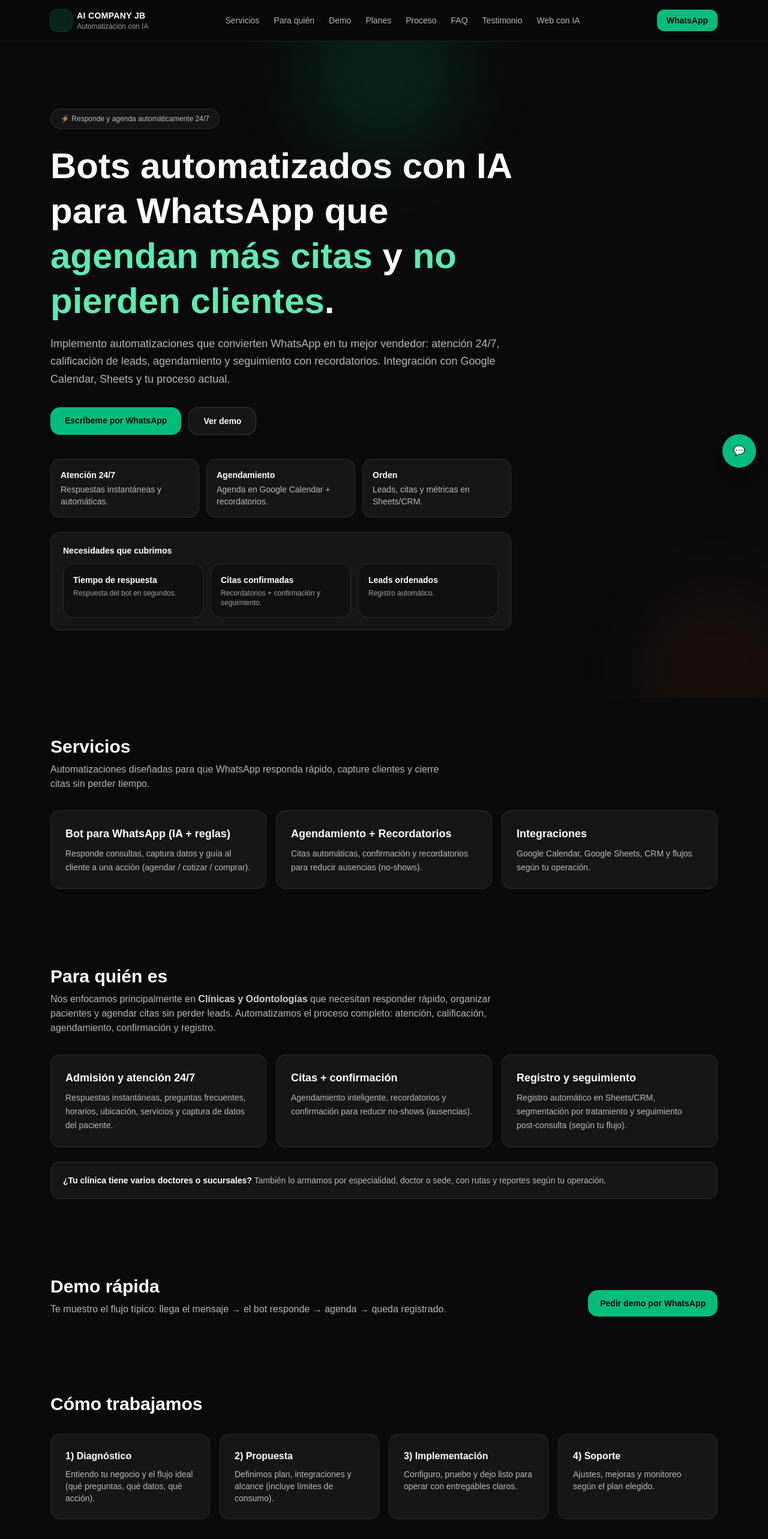
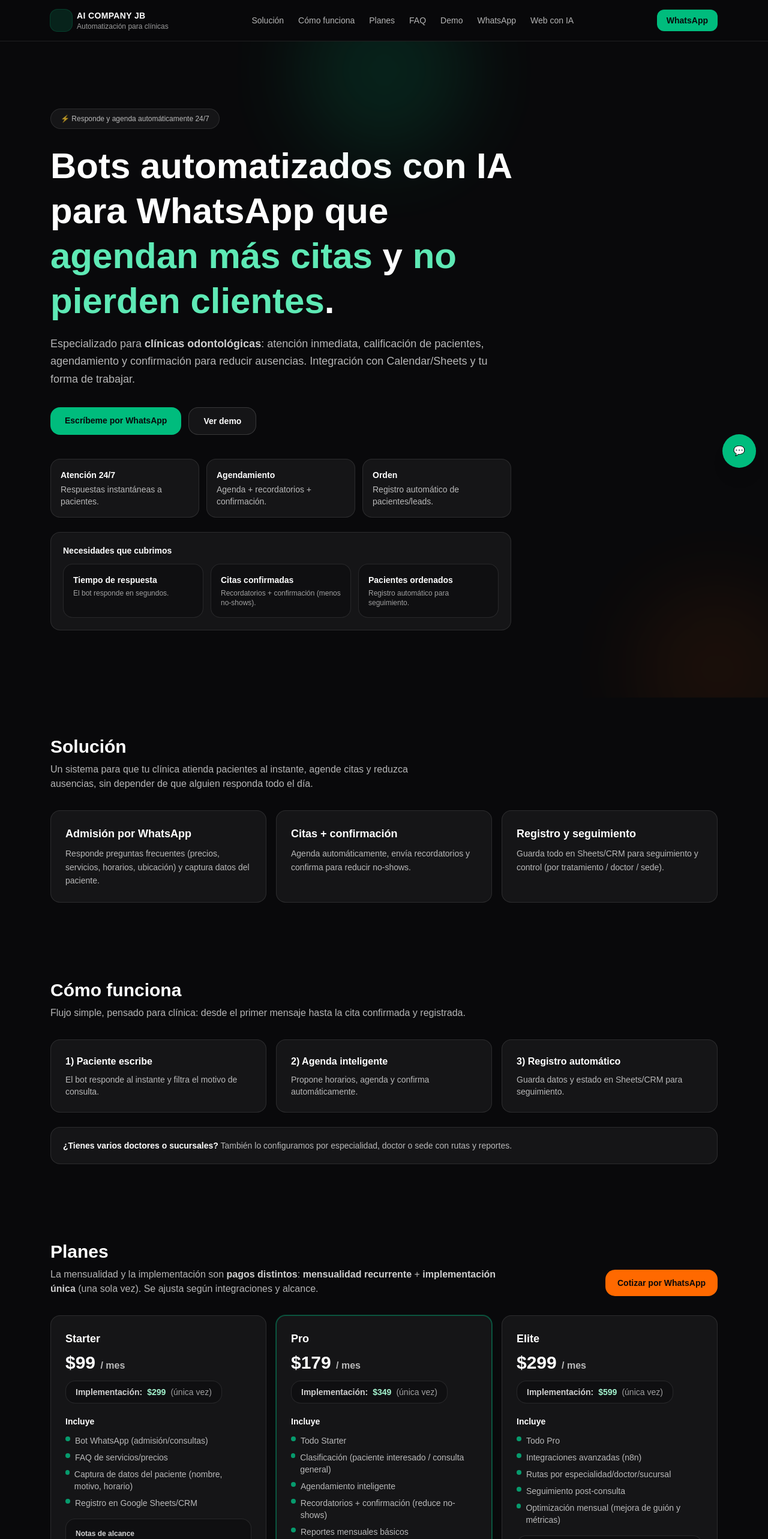
Before and after one commit to aicompanyjb-blip/ia-company-jb, a Next.js app: page / in a window 1280 px wide. Shown: the top 2566 px of the page at 60% size. Built offline with nearby package versions, Linux system fonts and the light colour scheme.

Commit message:
actualizo loading

```diff
--- a/app/page.tsx
+++ b/app/page.tsx
@@ -3,34 +3,30 @@
 import Link from "next/link";
 import { Analytics } from "@vercel/analytics/next";
 import ChatWidget from "./components/ChatWidget";
-import TestimonialSection from "./components/TestimonialSection";
 
 type PlanName = "Starter" | "Pro" | "Elite";
 
 export default function Home() {
   const phoneE164 = "593992954635";
+
   const waText = encodeURIComponent(
-    "Hola, vi tu página y quiero información sobre automatizaciones con IA para mi negocio."
+    "Hola, vi tu página y quiero información sobre automatizaciones con IA para mi clínica odontológica."
   );
   const waLink = `https://wa.me/${phoneE164}?text=${waText}`;
 
   const waDemoText = encodeURIComponent(
-    "Hola, quiero ver una demo rápida de cómo funciona el bot (WhatsApp + Calendar/Sheets)."
+    "Hola, vi la demo. Quiero implementar algo así en mi clínica odontológica (WhatsApp + agenda + recordatorios)."
   );
   const waDemoLink = `https://wa.me/${phoneE164}?text=${waDemoText}`;
 
-  // (Opcional) Si luego pones Calendly/Agenda, pega el link aquí.
-  // Si no tienes, déjalo vacío y el botón se ocultará.
-  const callLink = ""; // ejemplo: "https://calendly.com/tuusuario/15min"
-
-  // ✅ Precios SOLO mensuales
+  // ✅ Precios SOLO mensuales (NO CAMBIO)
   const monthlyPrices: Record<PlanName, number> = {
     Starter: 99,
     Pro: 179,
     Elite: 299,
   };
 
-  // ✅ Implementación (pago único) — edita estos valores
+  // ✅ Implementación (pago único) — NO CAMBIO
   const setupFee: Record<PlanName, number> = {
     Starter: 299,
     Pro: 349,
@@ -47,14 +43,14 @@ export default function Home() {
     return monthlyPrices[plan];
   }
 
-  // ✅ “Qué incluye” (esto es lo que sube conversión y te protege de perder)
+  // ✅ Qué incluye (orientado a clínicas odontológicas)
   const includedByPlan: Record<PlanName, { items: string[]; limits: string[] }> =
     {
       Starter: {
         items: [
-          "ChatBot WhatsApp (admisión/consultas)",
-          "FAQs servicios/precios",
-          "Captura de datos (nombre, necesidad, horario)",
+          "Bot WhatsApp (admisión/consultas)",
+          "FAQ de servicios/precios",
+          "Captura de datos del paciente (nombre, motivo, horario)",
           "Registro en Google Sheets/CRM",
         ],
         limits: [
@@ -67,7 +63,7 @@ export default function Home() {
       Pro: {
         items: [
           "Todo Starter",
-          "Clasificación automática (lead calificado/no calificado)",
+          "Clasificación (paciente interesado / consulta general)",
           "Agendamiento inteligente",
           "Recordatorios + confirmación (reduce no-shows)",
           "Reportes mensuales básicos",
@@ -83,7 +79,7 @@ export default function Home() {
         items: [
           "Todo Pro",
           "Integraciones avanzadas (n8n)",
-          "Rutas por servicio/sucursal",
+          "Rutas por especialidad/doctor/sucursal",
           "Seguimiento post-consulta",
           "Optimización mensual (mejora de guión y métricas)",
         ],
@@ -111,31 +107,28 @@ export default function Home() {
             <div className="h-9 w-9 rounded-xl bg-emerald-500/15 ring-1 ring-emerald-500/30" />
             <div className="leading-tight">
               <p className="text-sm font-semibold tracking-wide">AI COMPANY JB</p>
-              <p className="text-xs text-white/60">Automatización con IA</p>
+              <p className="text-xs text-white/60">Automatización para clínicas</p>
             </div>
           </div>
 
           <nav className="hidden items-center gap-6 text-sm text-white/70 md:flex">
-            <a href="#servicios" className="hover:text-white">
-              Servicios
+            <a href="#solucion" className="hover:text-white">
+              Solución
             </a>
-            <a href="#para-quien-es" className="hover:text-white">
-              Para quién
+            <a href="#como-funciona" className="hover:text-white">
+              Cómo funciona
+            </a>
+            <a href="#planes" className="hover:text-white">
+              Planes
+            </a>
+            <a href="#faq" className="hover:text-white">
+              FAQ
             </a>
             <a href="#demo" className="hover:text-white">
               Demo
             </a>
-            <a href="#planes" className="hover:text-white">
-              Planes
-            </a>
-            <a href="#proceso" className="hover:text-white">
-              Proceso
-            </a>
-            <a href="#faq" className="hover:text-white">
-              FAQ
-            </a>
-            <a href="#testimonios" className="hover:text-white">
-              Testimonio
+            <a href="#whatsapp" className="hover:text-white">
+              WhatsApp
             </a>
             <Link href="/web-con-ia" className="hover:text-white">
               Web con IA
@@ -153,7 +146,7 @@ export default function Home() {
         </div>
       </header>
 
-      {/* Hero */}
+      {/* Hero (NO CAMBIO el título grande + botones; afiné copy a clínicas) */}
       <section className="relative overflow-hidden">
         <div className="pointer-events-none absolute inset-0 opacity-70">
           <div className="absolute -top-24 left-1/2 h-72 w-72 -translate-x-1/2 rounded-full bg-emerald-500/20 blur-3xl" />
@@ -173,10 +166,9 @@ export default function Home() {
             </h1>
 
             <p className="mt-5 text-base leading-relaxed text-white/70 md:text-lg">
-              Implemento automatizaciones que convierten WhatsApp en tu mejor
-              vendedor: atención 24/7, calificación de leads, agendamiento y
-              seguimiento con recordatorios. Integración con Google Calendar,
-              Sheets y tu proceso actual.
+              Especializado para <span className="font-semibold text-white/80">clínicas odontológicas</span>: atención
+              inmediata, calificación de pacientes, agendamiento y confirmación para reducir ausencias.
+              Integración con Calendar/Sheets y tu forma de trabajar.
             </p>
 
             <div className="mt-8 flex flex-col gap-3 sm:flex-row">
@@ -194,47 +186,31 @@ export default function Home() {
               >
                 Ver demo
               </a>
-
-              {callLink ? (
-                <a
-                  href={callLink}
-                  target="_blank"
-                  rel="noreferrer"
-                  className="rounded-2xl border border-white/15 bg-white/5 px-6 py-3 text-center text-sm font-semibold text-white hover:bg-white/10"
-                >
-                  Agendar llamada
-                </a>
-              ) : null}
             </div>
 
             <div className="mt-10 grid grid-cols-1 gap-3 text-sm text-white/70 sm:grid-cols-3">
               <div className="rounded-2xl border border-white/10 bg-white/5 p-4">
                 <p className="font-semibold text-white">Atención 24/7</p>
-                <p className="mt-1">Respuestas instantáneas y automáticas.</p>
+                <p className="mt-1">Respuestas instantáneas a pacientes.</p>
               </div>
               <div className="rounded-2xl border border-white/10 bg-white/5 p-4">
                 <p className="font-semibold text-white">Agendamiento</p>
-                <p className="mt-1">
-                  Agenda en Google Calendar + recordatorios.
-                </p>
+                <p className="mt-1">Agenda + recordatorios + confirmación.</p>
               </div>
               <div className="rounded-2xl border border-white/10 bg-white/5 p-4">
                 <p className="font-semibold text-white">Orden</p>
-                <p className="mt-1">Leads, citas y métricas en Sheets/CRM.</p>
+                <p className="mt-1">Registro automático de pacientes/leads.</p>
               </div>
             </div>
 
-            {/* Indicadores que medimos */}
+            {/* Necesidades que cubrimos (NO CAMBIO estructura; afiné wording a clínicas) */}
             <div className="mt-6 rounded-2xl border border-white/10 bg-white/5 p-5">
               <p className="text-sm font-semibold">Necesidades que cubrimos</p>
               <div className="mt-3 grid gap-3 sm:grid-cols-3">
                 {[
-                  ["Tiempo de respuesta", "Respuesta del bot en segundos."],
-                  [
-                    "Citas confirmadas",
-                    "Recordatorios + confirmación y seguimiento.",
-                  ],
-                  ["Leads ordenados", "Registro automático."],
+                  ["Tiempo de respuesta", "El bot responde en segundos."],
+                  ["Citas confirmadas", "Recordatorios + confirmación (menos no-shows)."],
+                  ["Pacientes ordenados", "Registro automático para seguimiento."],
                 ].map(([t, d]) => (
                   <div
                     key={t}
@@ -250,66 +226,27 @@ export default function Home() {
         </div>
       </section>
 
-      {/* Servicios */}
-      <section id="servicios" className="mx-auto max-w-6xl px-5 py-16">
-        <h2 className="text-2xl font-bold md:text-3xl">Servicios</h2>
+      {/* SOLUCIÓN (antes Servicios) */}
+      <section id="solucion" className="mx-auto max-w-6xl px-5 py-16">
+        <h2 className="text-2xl font-bold md:text-3xl">Solución</h2>
         <p className="mt-2 max-w-2xl text-white/70">
-          Automatizaciones diseñadas para que WhatsApp responda rápido, capture
-          clientes y cierre citas sin perder tiempo.
+          Un sistema para que tu clínica atienda pacientes al instante, agende citas y reduzca ausencias,
+          sin depender de que alguien responda todo el día.
         </p>
 
         <div className="mt-8 grid gap-4 md:grid-cols-3">
           {[
             {
-              title: "Bot para WhatsApp (IA + reglas)",
-              desc: "Responde consultas, captura datos y guía al cliente a una acción (agendar / cotizar / comprar).",
-            },
-            {
-              title: "Agendamiento + Recordatorios",
-              desc: "Citas automáticas, confirmación y recordatorios para reducir ausencias (no-shows).",
-            },
-            {
-              title: "Integraciones",
-              desc: "Google Calendar, Google Sheets, CRM y flujos según tu operación.",
-            },
-          ].map((c) => (
-            <div
-              key={c.title}
-              className="rounded-2xl border border-white/10 bg-white/5 p-6"
-            >
-              <p className="text-lg font-semibold">{c.title}</p>
-              <p className="mt-2 text-sm leading-relaxed text-white/70">
-                {c.desc}
-              </p>
-            </div>
-          ))}
-        </div>
-      </section>
-
-      {/* Para quién es */}
-{/* Para quién es (solo clínicas) */}
-<section id="para-quien-es" className="mx-auto max-w-6xl px-5 py-16">
-  <h2 className="text-2xl font-bold md:text-3xl">Para quién es</h2>
-
-  <p className="mt-2 max-w-3xl text-white/70">
-    Nos enfocamos principalmente en <span className="font-semibold text-white/80">Clínicas y Odontologías</span>{" "}
-    que necesitan responder rápido, organizar pacientes y agendar citas sin perder leads.
-    Automatizamos el proceso completo: atención, calificación, agendamiento, confirmación y registro.
-  </p>
-
-  <div className="mt-8 grid gap-4 md:grid-cols-3">
-    {[
-      {
-        title: "Admisión y atención 24/7",
-        desc: "Respuestas instantáneas, preguntas frecuentes, horarios, ubicación, servicios y captura de datos del paciente.",
+              title: "Admisión por WhatsApp",
+              desc: "Responde preguntas frecuentes (precios, servicios, horarios, ubicación) y captura datos del paciente.",
             },
             {
               title: "Citas + confirmación",
-        desc: "Agendamiento inteligente, recordatorios y confirmación para reducir no-shows (ausencias).",
+              desc: "Agenda automáticamente, envía recordatorios y confirma para reducir no-shows.",
             },
             {
               title: "Registro y seguimiento",
-        desc: "Registro automático en Sheets/CRM, segmentación por tratamiento y seguimiento post-consulta (según tu flujo).",
+              desc: "Guarda todo en Sheets/CRM para seguimiento y control (por tratamiento / doctor / sede).",
             },
           ].map((c) => (
             <div
@@ -321,55 +258,20 @@ export default function Home() {
             </div>
           ))}
         </div>
-
-  <div className="mt-6 rounded-2xl border border-white/10 bg-white/5 p-5">
-    <p className="text-sm text-white/70">
-      <span className="font-semibold text-white">¿Tu clínica tiene varios doctores o sucursales?</span>{" "}
-      También lo armamos por especialidad, doctor o sede, con rutas y reportes según tu operación.
-    </p>
-  </div>
       </section>
 
-      {/* Demo */}
-      <section id="demo" className="mx-auto max-w-6xl px-5 py-16">
-        <div className="flex flex-col items-start justify-between gap-4 md:flex-row md:items-end">
-          <div>
-            <h2 className="text-2xl font-bold md:text-3xl">Demo rápida</h2>
+      {/* CÓMO FUNCIONA (resumido) */}
+      <section id="como-funciona" className="mx-auto max-w-6xl px-5 py-16">
+        <h2 className="text-2xl font-bold md:text-3xl">Cómo funciona</h2>
         <p className="mt-2 max-w-3xl text-white/70">
-              Te muestro el flujo típico: llega el mensaje → el bot responde →
-              agenda → queda registrado.
+          Flujo simple, pensado para clínica: desde el primer mensaje hasta la cita confirmada y registrada.
         </p>
-          </div>
 
-          <a
-            href={waDemoLink}
-            target="_blank"
-            rel="noreferrer"
-            className="rounded-2xl bg-emerald-500 px-5 py-3 text-sm font-semibold text-zinc-950 hover:bg-emerald-400"
-          >
-            Pedir demo por WhatsApp
-          </a>
-        </div>
-      </section>
-
-      {/* Proceso */}
-      <section id="proceso" className="mx-auto max-w-6xl px-5 py-16">
-        <h2 className="text-2xl font-bold md:text-3xl">Cómo trabajamos</h2>
-        <div className="mt-8 grid gap-4 md:grid-cols-4">
+        <div className="mt-8 grid gap-4 md:grid-cols-3">
           {[
-            [
-              "1) Diagnóstico",
-              "Entiendo tu negocio y el flujo ideal (qué preguntas, qué datos, qué acción).",
-            ],
-            [
-              "2) Propuesta",
-              "Definimos plan, integraciones y alcance (incluye límites de consumo).",
-            ],
-            [
-              "3) Implementación",
-              "Configuro, pruebo y dejo listo para operar con entregables claros.",
-            ],
-            ["4) Soporte", "Ajustes, mejoras y monitoreo según el plan elegido."],
+            ["1) Paciente escribe", "El bot responde al instante y filtra el motivo de consulta."],
+            ["2) Agenda inteligente", "Propone horarios, agenda y confirma automáticamente."],
+            ["3) Registro automático", "Guarda datos y estado en Sheets/CRM para seguimiento."],
           ].map(([t, d]) => (
             <div
               key={t}
@@ -380,18 +282,26 @@ export default function Home() {
             </div>
           ))}
         </div>
+
+        <div className="mt-6 rounded-2xl border border-white/10 bg-white/5 p-5">
+          <p className="text-sm text-white/70">
+            <span className="font-semibold text-white">¿Tienes varios doctores o sucursales?</span>{" "}
+            También lo configuramos por especialidad, doctor o sede con rutas y reportes.
+          </p>
+        </div>
       </section>
 
-      {/* Planes */}
+      {/* PLANES (NO CAMBIO diseño ni precios, solo copy arriba) */}
       <section id="planes" className="mx-auto max-w-6xl px-5 py-16">
         <div className="flex flex-col items-start justify-between gap-4 md:flex-row md:items-end">
           <div>
             <h2 className="text-2xl font-bold md:text-3xl">Planes</h2>
             <p className="mt-2 max-w-3xl text-white/70">
-  La mensualidad y la implementación son <span className="font-semibold text-white/80">pagos distintos</span>:{" "}
+              La mensualidad y la implementación son{" "}
+              <span className="font-semibold text-white/80">pagos distintos</span>:{" "}
               <span className="font-semibold text-white/80">mensualidad recurrente</span> +{" "}
               <span className="font-semibold text-white/80">implementación única</span> (una sola vez).
-  En la propuesta se ajusta según integraciones y alcance.
+              Se ajusta según integraciones y alcance.
             </p>
           </div>
 
@@ -422,16 +332,12 @@ export default function Home() {
 
                 <p className="mt-2 text-3xl font-bold">
                   {money.format(price(p.name))}{" "}
-                  <span className="text-base font-semibold text-white/70">
-                    / mes
-                  </span>
+                  <span className="text-base font-semibold text-white/70">/ mes</span>
                 </p>
 
                 {/* Implementación (pago único) */}
                 <div className="mt-3 inline-flex items-center gap-2 rounded-2xl border border-white/10 bg-zinc-950/40 px-4 py-2 text-sm">
-                  <span className="font-semibold text-white/80">
-                    Implementación:
-                  </span>
+                  <span className="font-semibold text-white/80">Implementación:</span>
                   <span className="font-bold text-emerald-200">
                     {money.format(setupFee[p.name])}
                   </span>
@@ -452,9 +358,7 @@ export default function Home() {
                   </div>
 
                   <div className="rounded-2xl border border-white/10 bg-zinc-950/40 p-4">
-                    <p className="text-xs font-semibold text-white/80">
-                      Notas de alcance
-                    </p>
+                    <p className="text-xs font-semibold text-white/80">Notas de alcance</p>
                     <ul className="mt-2 space-y-1 text-xs text-white/60">
                       {pack.limits.map((it) => (
                         <li key={it}>• {it}</li>
@@ -477,27 +381,27 @@ export default function Home() {
         </div>
       </section>
 
-      {/* FAQ */}
+      {/* FAQ (más directo a clínicas) */}
       <section id="faq" className="mx-auto max-w-6xl px-5 py-16">
-        <h2 className="text-2xl font-bold md:text-3xl">Preguntas frecuentes</h2>
+        <h2 className="text-2xl font-bold md:text-3xl">FAQ</h2>
 
         <div className="mt-8 grid gap-4 md:grid-cols-2">
           {[
             [
-              "¿Funciona con mi WhatsApp?",
-              "Sí. Se adapta a tu operación. Definimos el mejor método según tu negocio y el proveedor de WhatsApp API.",
+              "¿Funciona para clínica odontológica?",
+              "Sí. Está pensado para admisión, agendamiento, confirmación y seguimiento de pacientes.",
             ],
             [
-              "¿Cuánto tarda?",
-              "Un MVP suele estar listo en 3–7 días (depende de integraciones y alcance).",
+              "¿Se puede integrar con mi agenda?",
+              "Sí. Podemos trabajar con Calendar o con tu proceso actual, según tu operación.",
             ],
             [
-              "¿Qué necesito para integrar?",
-              "Depende: Calendar, Sheets, CRM, formularios, n8n, etc. En diagnóstico definimos lo mínimo viable.",
+              "¿Reduce no-shows?",
+              "Sí. Con recordatorios + confirmación automática, baja bastante la tasa de ausencias.",
             ],
             [
-              "¿Qué pasa si quiero cambios?",
-              "Se trabaja por iteraciones según plan. Puedes escribir por WhatsApp y lo ajusto contigo.",
+              "¿Cuánto tarda la implementación?",
+              "Depende del plan y alcance. Normalmente el primer MVP queda listo dentro del periodo de implementación.",
             ],
           ].map(([q, a]) => (
             <div
@@ -511,17 +415,90 @@ export default function Home() {
         </div>
       </section>
 
-      {/* Testimonio */}
-      <TestimonialSection waLink={waLink} />
+      {/* DEMO (antes Testimonio) — al final como pediste */}
+      <section id="demo" className="mx-auto max-w-6xl px-5 py-16">
+        <div className="flex flex-col gap-6 md:flex-row md:items-end md:justify-between">
+          <div>
+            <h2 className="text-2xl font-bold md:text-3xl">Demo</h2>
+            <p className="mt-2 max-w-3xl text-white/70">
+              Video demostración de una clínica donde se implementó{" "}
+              <span className="font-semibold text-white/80">agendamiento en su página web</span>.
+              Este mismo flujo se puede llevar a tu{" "}
+              <span className="font-semibold text-white/80">WhatsApp</span> para agendar, confirmar y registrar automáticamente.
+            </p>
+          </div>
 
-      {/* Footer CTA */}
-      <footer className="border-t border-white/10 bg-zinc-950">
+          <a
+            href={waDemoLink}
+            target="_blank"
+            rel="noreferrer"
+            className="inline-flex items-center justify-center rounded-2xl bg-emerald-500 px-6 py-3 text-sm font-semibold text-zinc-950 hover:bg-emerald-400"
+          >
+            Quiero esto en mi clínica
+          </a>
+        </div>
+
+        <div className="mt-8 grid gap-4 md:grid-cols-2">
+          {/* Video */}
+          <div className="rounded-2xl border border-white/10 bg-white/5 p-4">
+            <div className="overflow-hidden rounded-2xl border border-white/10 bg-zinc-900">
+              <video controls preload="metadata" className="h-full w-full">
+                {/* Ajusta la ruta si tu video está en otro lado */}
+                <source src="/videos/testimonio.mp4" type="video/mp4" />
+                Tu navegador no puede reproducir este video.
+              </video>
+            </div>
+            <p className="mt-3 text-xs text-white/50">
+              Si no se ve en celular, asegúrate que sea MP4 (H.264).
+            </p>
+          </div>
+
+          {/* Beneficios del demo */}
+          <div className="rounded-2xl border border-white/10 bg-white/5 p-6">
+            <div className="flex items-center gap-2 text-sm text-white/70">
+              <span className="inline-flex rounded-full border border-emerald-400/30 bg-emerald-500/10 px-3 py-1 text-emerald-200">
+                Caso clínico
+              </span>
+              <span>•</span>
+              <span>Flujo real</span>
+            </div>
+
+            <p className="mt-4 text-lg font-semibold leading-relaxed">
+              “El paciente escribe, el bot guía, agenda y confirma. La clínica recibe todo ordenado y listo para atender.”
+            </p>
+
+            <div className="mt-5 space-y-3 text-sm text-white/70">
+              {[
+                "Atención inmediata 24/7",
+                "Agenda + recordatorios automáticos",
+                "Confirmación para reducir no-shows",
+                "Registro en Sheets/CRM para seguimiento",
+              ].map((t) => (
+                <div key={t} className="flex gap-2">
+                  <span className="mt-[6px] h-2 w-2 rounded-full bg-emerald-400/70" />
+                  <span>{t}</span>
+                </div>
+              ))}
+            </div>
+
+            <div className="mt-6 rounded-2xl border border-white/10 bg-zinc-950/50 p-4">
+              <p className="text-sm font-semibold">¿Quieres una demo con tu clínica?</p>
+              <p className="mt-1 text-sm text-white/60">
+                Escríbeme y te digo qué plan encaja según tu flujo y volumen de pacientes.
+              </p>
+            </div>
+          </div>
+        </div>
+      </section>
+
+      {/* WHATSAPP (CTA final) */}
+      <section id="whatsapp" className="border-t border-white/10 bg-zinc-950">
         <div className="mx-auto max-w-6xl px-5 py-12">
           <div className="flex flex-col items-start justify-between gap-6 md:flex-row md:items-center">
             <div>
-              <p className="text-lg font-semibold">¿Listo para automatizar?</p>
+              <p className="text-lg font-semibold">¿Listo para automatizar tu clínica?</p>
               <p className="mt-1 text-sm text-white/70">
-                Escríbeme y te respondo con una propuesta en base a tu negocio.
+                Escríbeme por WhatsApp y te respondo con una propuesta según tu clínica odontológica.
               </p>
             </div>
             <a
@@ -535,14 +512,12 @@ export default function Home() {
           </div>
 
           <p className="mt-10 text-xs text-white/40">
-            © {new Date().getFullYear()} IA COMPANY JB, todos los derechos
-            reservados.
+            © {new Date().getFullYear()} AI COMPANY JB. Todos los derechos reservados.
           </p>
         </div>
-      </footer>
+      </section>
 
       <ChatWidget />
-
       <Analytics />
     </main>
   );
```
Lines whose indentation alone changed are shown as unchanged.
